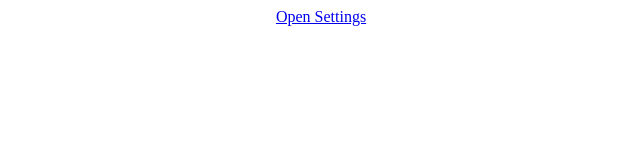
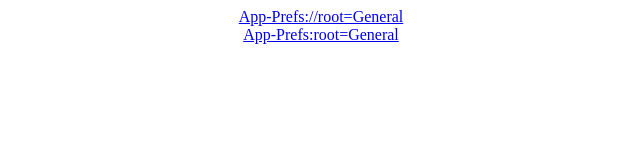
Before and after one commit to brendanlim/tmp-static-test, a plain HTML site: page index.html in a window 1280 px wide. Shown: the whole page, without its empty margins (319-959 px from the left). Drawn offline with Linux system fonts and the light colour scheme.

Commit message:
Trying other variants

```diff
--- a/index.html
+++ b/index.html
@@ -1,10 +1,12 @@
 <html>
 <head>
     <title>Test</title>
+    <meta name="viewport" content="width=device-width, initial-scale=1.0">
 </head>
 <body>
     <p align="center">
-        <a href="App-Prefs://prefs:root">Open Settings</a>
+        <a href="App-Prefs://root=General">App-Prefs://root=General</a></br>
+        <a href="App-Prefs:root=General">App-Prefs:root=General</a></br>
     </p>
 </body>
 </html>
```
